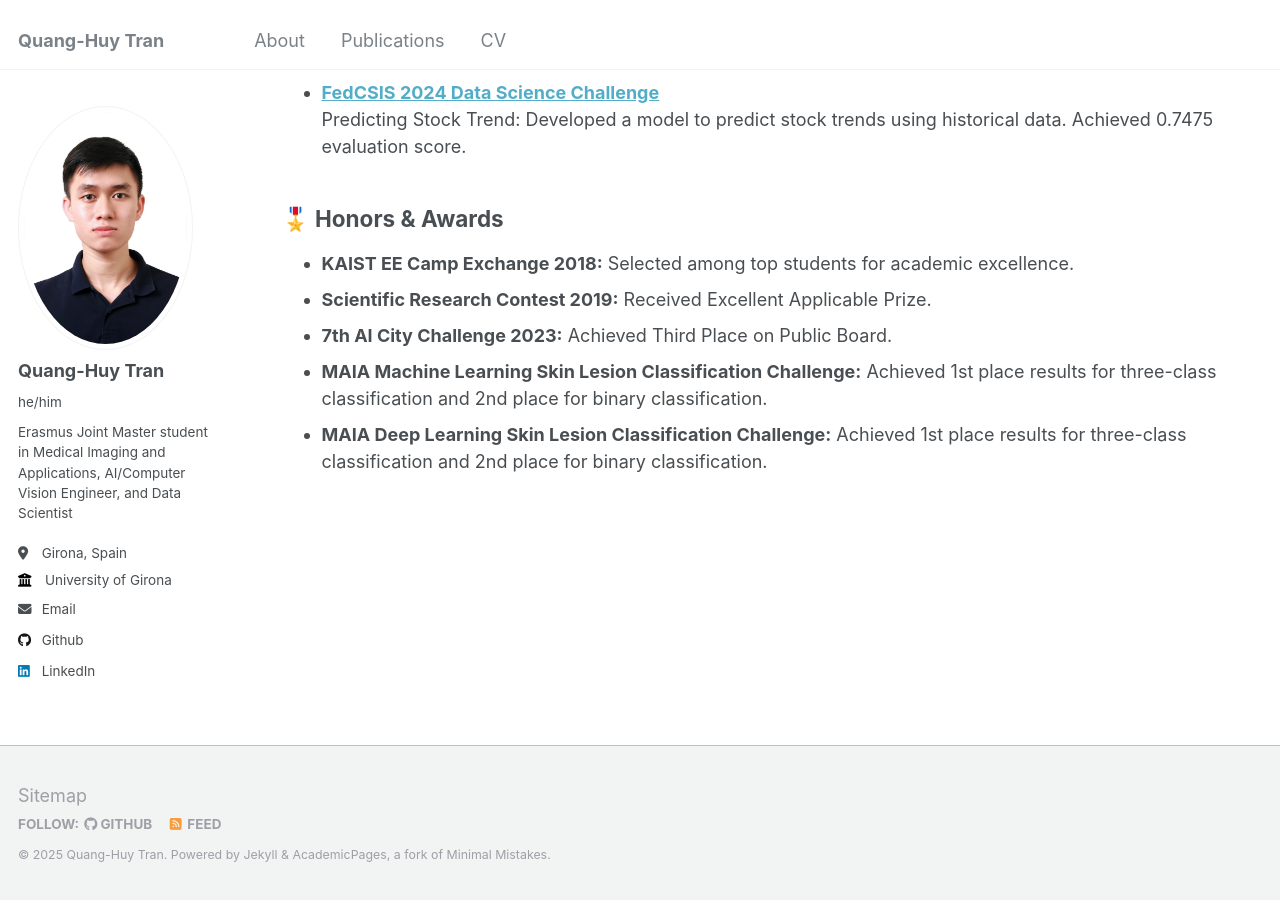
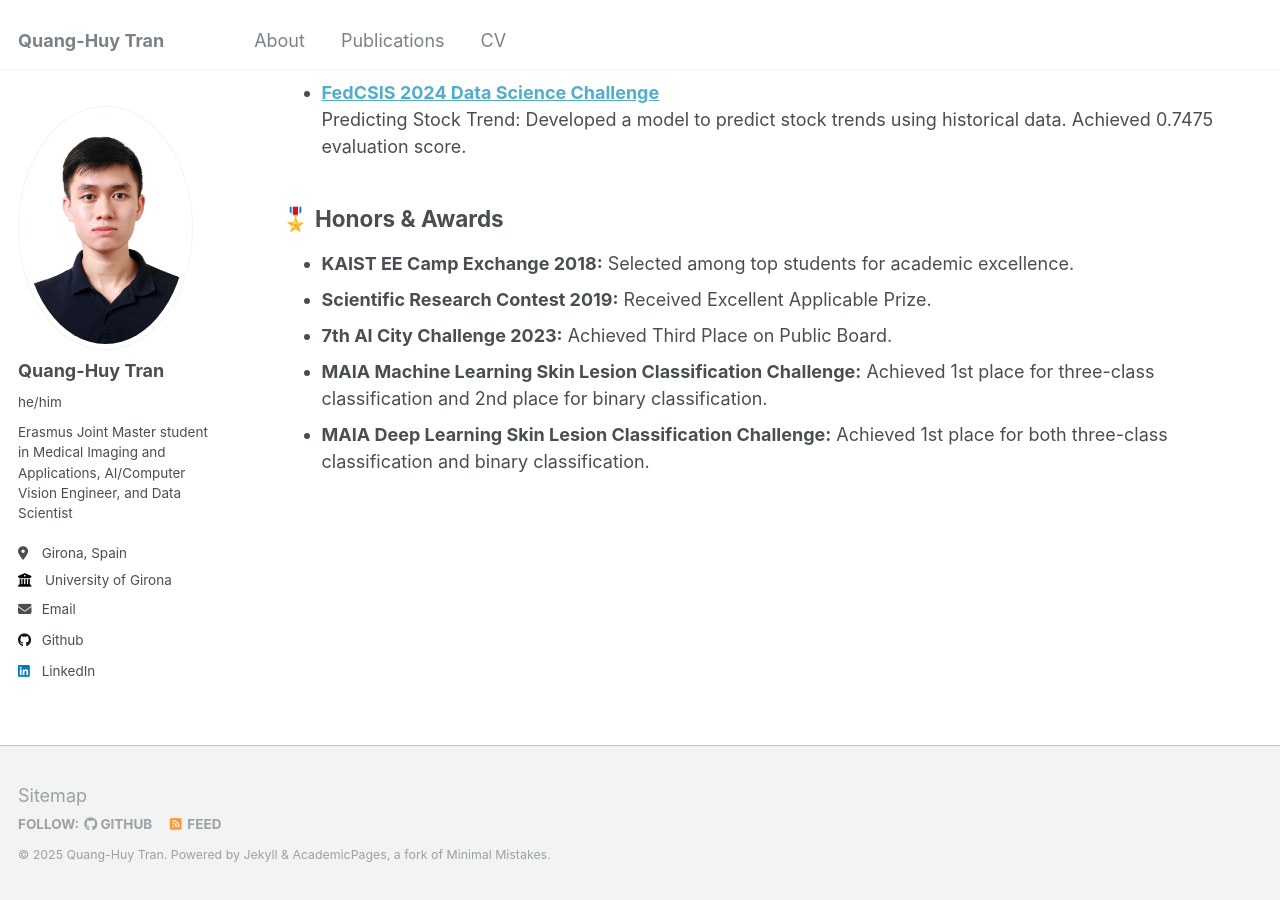
Before and after one commit to huytrnq/huytrnq.github.io, a Jekyll site: the page built from _pages/cv.md, in a window 1280 px wide and 900 px high, scrolled down 3308 px. Built offline with Jekyll 4.4.1, drawn with Linux system fonts in a browser that asks for light colours.

Commit message:
update project

```diff
--- a/_pages/cv.md
+++ b/_pages/cv.md
@@ -121,5 +121,5 @@ _Ha Noi University of Science and Technology_
 - **KAIST EE Camp Exchange 2018:** Selected among top students for academic excellence.
 - **Scientific Research Contest 2019:** Received Excellent Applicable Prize.
 - **7th AI City Challenge 2023:** Achieved Third Place on Public Board.
-- **MAIA Machine Learning Skin Lesion Classification Challenge:** Achieved 1st place results for three-class classification and 2nd place for binary classification.
-- **MAIA Deep Learning Skin Lesion Classification Challenge:** Achieved 1st place results for three-class classification and 2nd place for binary classification.
+- **MAIA Machine Learning Skin Lesion Classification Challenge:** Achieved 1st place for three-class classification and 2nd place for binary classification.
+- **MAIA Deep Learning Skin Lesion Classification Challenge:** Achieved 1st place for both three-class classification and binary classification.
```
